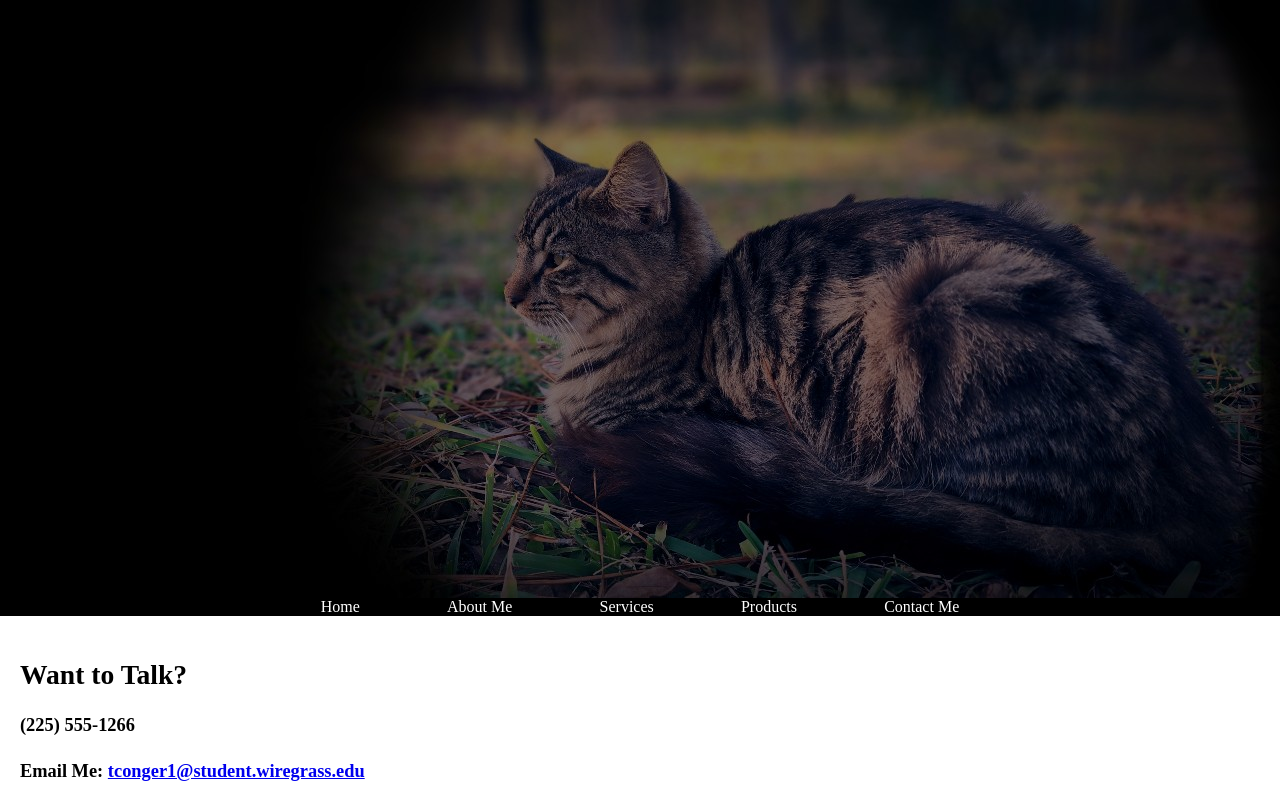
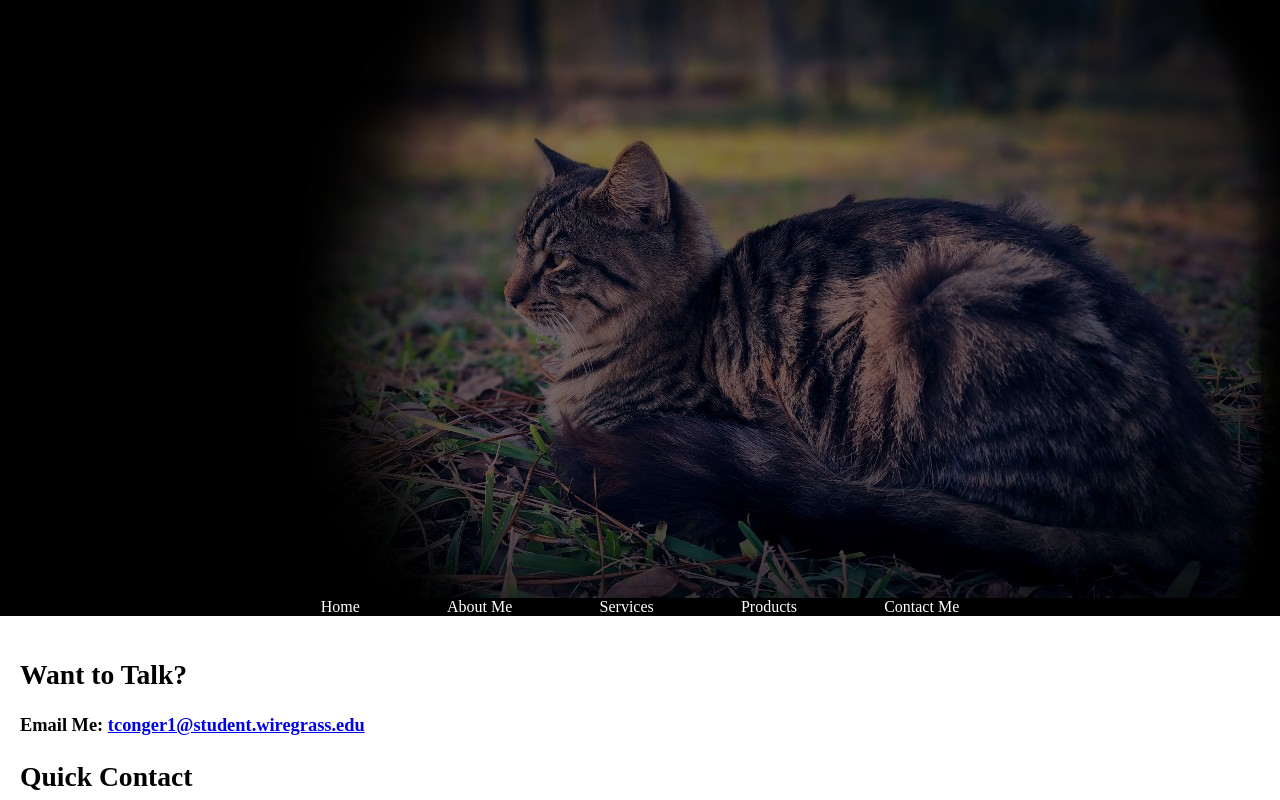
Before and after one commit to TatConger/TatConger.github.io, a plain HTML site: page contact.html in a window 1280 px wide. Shown: the top 800 px of the page. Drawn offline with Linux system fonts and the light colour scheme.

Commit message:
Update - 06/04 - 0.01
Contact Page Info Update; CSS Error Fix

```diff
--- a/contact.html
+++ b/contact.html
@@ -36,9 +36,7 @@
       <main>
         <div id="contact">
         <h2>Want to Talk?</h2>
-        <h4 class="mobile tel-link"><a href="tel:2295551266">(229) 555-1266</a></h4>
-        <h4 class="tablet-desktop tel-num">(225) 555-1266</h4>
-        <h4>Email Me: <a href="mailto:tconger1@student.wiregrass.edu" class="contact-email-link">tconger1@student.wiregrass.edu</a></h4>
+        <h4>Email Me: <a href="mailto:tconger.works@gmail.com" class="contact-email-link">tconger1@student.wiregrass.edu</a></h4>
       </div>
 
       <div id="form">
--- a/css/styles.css
+++ b/css/styles.css
@@ -116,6 +116,7 @@ footer p a
   {
     display: none;
   }
+}
 
 /* Media Query for Desktop Viewport */
 @media screen and (min-width: 1015px), print
@@ -187,7 +188,7 @@ nav li a:hover {
     color: #000;
     font-size: 1.15em;
     text-align: left;
-    width: ;
+    width: 100%;
   }
 
   tr:nth-child(odd) {
@@ -257,3 +258,4 @@ main {
 .about h1 {
   text-align: center;
 }
+}
```
